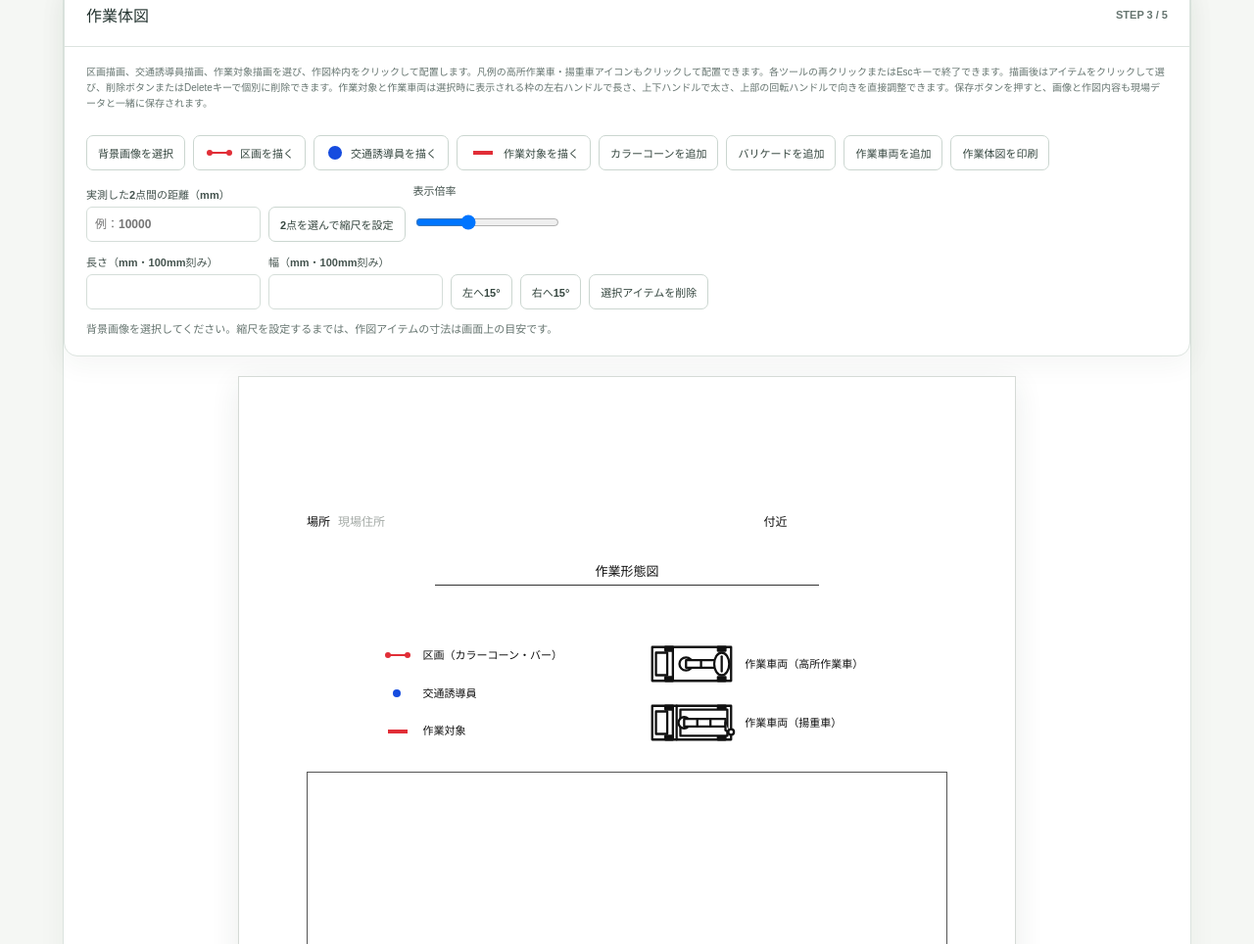
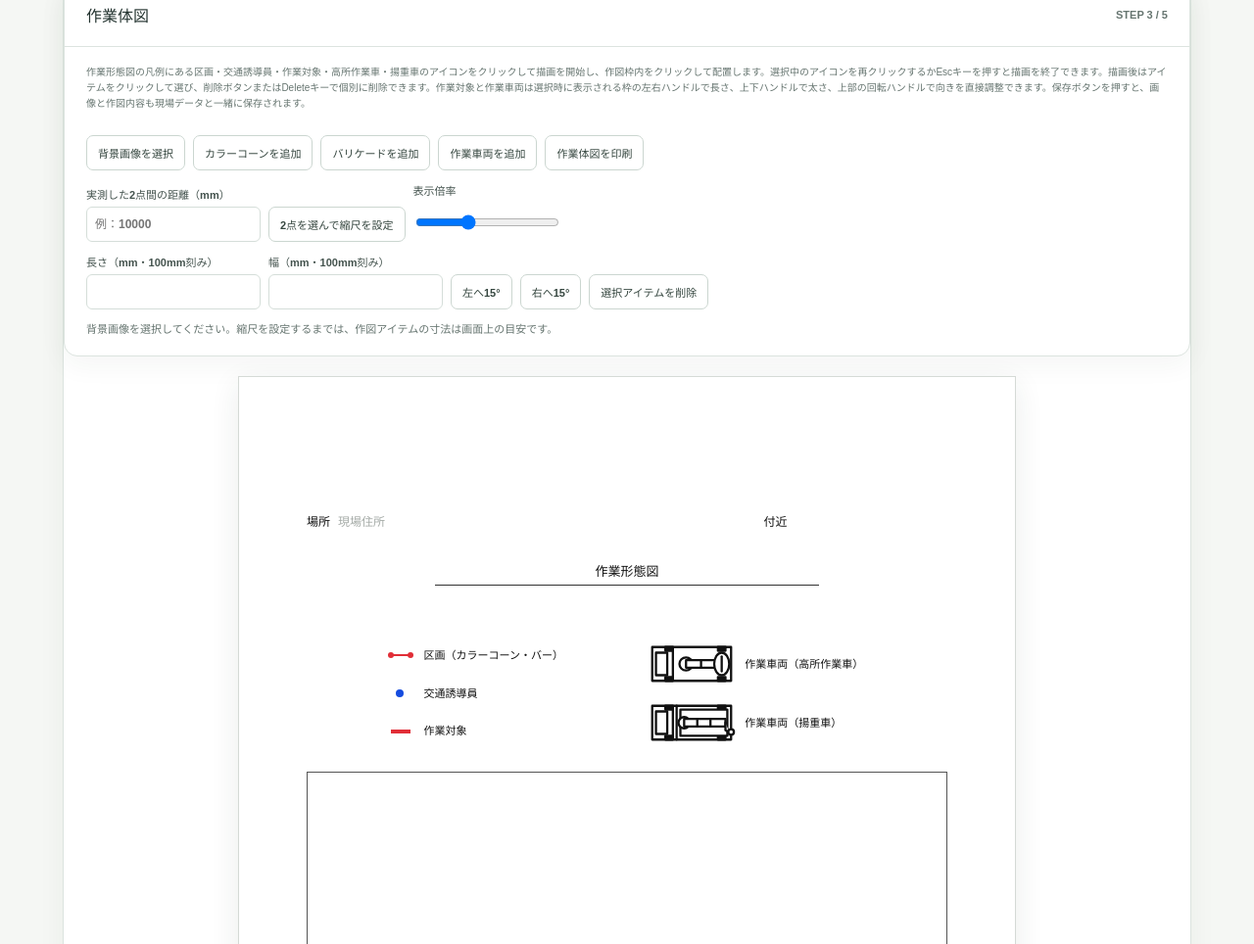
Before and after one commit to ryouariyoshi-coder/Road-use-permit, a plain HTML site: page index.html in a window 1280 px wide. Shown: the part 3148-4112 px from the top of the page at 98% size. Drawn offline with nearby package versions, Linux system fonts and the light colour scheme.

Commit message:
作図アイコンからの描画操作に統一
Co-authored-by: Copilot <223556219+Copilot@users.noreply.github.com>

```diff
--- a/index.html
+++ b/index.html
@@ -859,10 +859,10 @@
       display: block;
     }
 
+    .diagram-legend-tool,
     .diagram-vehicle-tool {
       display: grid;
       width: 100%;
-      grid-template-columns: 92px minmax(0, 1fr);
       align-items: center;
       gap: 8px;
       padding: 2px;
@@ -875,9 +875,24 @@
       cursor: pointer;
     }
 
+    .diagram-legend-tool {
+      grid-template-columns: 30px minmax(0, 1fr);
+    }
+
+    .diagram-vehicle-tool {
+      grid-template-columns: 92px minmax(0, 1fr);
+    }
+
+    .diagram-legend-tool[aria-pressed="true"],
     .diagram-vehicle-tool[aria-pressed="true"] {
       border-color: #176b53;
       background: #e9f4f0;
+    }
+
+    .diagram-legend-tool:focus-visible,
+    .diagram-vehicle-tool:focus-visible {
+      outline: 3px solid rgb(71 148 119 / 35%);
+      outline-offset: 2px;
     }
 
     .diagram-legend-mark {
@@ -962,47 +977,6 @@
       flex-wrap: wrap;
       align-items: end;
       gap: 8px;
-    }
-
-    .diagram-zone-tool,
-    .diagram-staff-tool,
-    .diagram-target-tool {
-      display: inline-flex;
-      align-items: center;
-      gap: 6px;
-    }
-
-    .diagram-zone-tool[aria-pressed="true"] {
-      border-color: #e12e37;
-      background: #fff0f1;
-    }
-
-    .diagram-staff-tool[aria-pressed="true"] {
-      border-color: #164cdf;
-      background: #f0f4ff;
-    }
-
-    .diagram-target-tool[aria-pressed="true"] {
-      border-color: #e12e37;
-      background: #fff0f1;
-    }
-
-    .diagram-zone-tool-icon {
-      display: block;
-      width: 30px;
-      height: 12px;
-    }
-
-    .diagram-staff-tool-icon {
-      display: block;
-      width: 20px;
-      height: 20px;
-    }
-
-    .diagram-target-tool-icon {
-      display: block;
-      width: 30px;
-      height: 12px;
     }
 
     .diagram-field {
@@ -1873,30 +1847,10 @@
           <span class="step">STEP 3 / 5</span>
         </div>
         <div class="work-diagram-controls">
-          <p class="map-service-note">区画描画、交通誘導員描画、作業対象描画を選び、作図枠内をクリックして配置します。凡例の高所作業車・揚重車アイコンもクリックして配置できます。各ツールの再クリックまたはEscキーで終了できます。描画後はアイテムをクリックして選び、削除ボタンまたはDeleteキーで個別に削除できます。作業対象と作業車両は選択時に表示される枠の左右ハンドルで長さ、上下ハンドルで太さ、上部の回転ハンドルで向きを直接調整できます。保存ボタンを押すと、画像と作図内容も現場データと一緒に保存されます。</p>
+          <p class="map-service-note">作業形態図の凡例にある区画・交通誘導員・作業対象・高所作業車・揚重車のアイコンをクリックして描画を開始し、作図枠内をクリックして配置します。選択中のアイコンを再クリックするかEscキーを押すと描画を終了できます。描画後はアイテムをクリックして選び、削除ボタンまたはDeleteキーで個別に削除できます。作業対象と作業車両は選択時に表示される枠の左右ハンドルで長さ、上下ハンドルで太さ、上部の回転ハンドルで向きを直接調整できます。保存ボタンを押すと、画像と作図内容も現場データと一緒に保存されます。</p>
           <div class="diagram-toolbar">
             <input class="diagram-background-input" id="diagram-background-input" data-diagram-background-input type="file" accept="image/jpeg,image/png,image/webp,image/gif">
             <label class="attachment-button" for="diagram-background-input">背景画像を選択</label>
-            <button class="attachment-button diagram-zone-tool" type="button" data-toggle-zone-drawing aria-pressed="false">
-              <svg class="diagram-zone-tool-icon" viewBox="0 0 30 12" aria-hidden="true">
-                <path d="M5 6h20" fill="none" stroke="#e12e37" stroke-width="2"></path>
-                <circle cx="5" cy="6" r="3" fill="#e12e37"></circle>
-                <circle cx="25" cy="6" r="3" fill="#e12e37"></circle>
-              </svg>
-              <span data-zone-tool-label>区画を描く</span>
-            </button>
-            <button class="attachment-button diagram-staff-tool" type="button" data-toggle-staff-drawing aria-pressed="false">
-              <svg class="diagram-staff-tool-icon" viewBox="0 0 20 20" aria-hidden="true">
-                <circle cx="10" cy="10" r="7" fill="#164cdf"></circle>
-              </svg>
-              <span data-staff-tool-label>交通誘導員を描く</span>
-            </button>
-            <button class="attachment-button diagram-target-tool" type="button" data-toggle-target-drawing aria-pressed="false">
-              <svg class="diagram-target-tool-icon" viewBox="0 0 30 12" aria-hidden="true">
-                <rect x="5" y="4" width="20" height="4" fill="#e12e37"></rect>
-              </svg>
-              <span data-target-tool-label>作業対象を描く</span>
-            </button>
             <button class="attachment-button" type="button" data-add-diagram-item="cone">カラーコーンを追加</button>
             <button class="attachment-button" type="button" data-add-diagram-item="barrier">バリケードを追加</button>
             <button class="attachment-button" type="button" data-add-diagram-item="vehicle">作業車両を追加</button>
@@ -1935,10 +1889,25 @@
           <h3 class="diagram-document-title">作業形態図</h3>
         </header>
         <div class="diagram-legend-layout">
-          <ul class="diagram-legend" aria-label="作業形態図の凡例">
-            <li><span class="diagram-legend-mark" data-mark="zone" aria-hidden="true"></span>区画（カラーコーン・バー）</li>
-            <li><span class="diagram-legend-mark" data-mark="staff" aria-hidden="true"></span>交通誘導員</li>
-            <li><span class="diagram-legend-mark" data-mark="target" aria-hidden="true"></span>作業対象</li>
+          <ul class="diagram-legend" aria-label="作業形態図の凡例・描画ツール">
+            <li>
+              <button class="diagram-legend-tool" type="button" data-toggle-zone-drawing aria-pressed="false">
+                <span class="diagram-legend-mark" data-mark="zone" aria-hidden="true"></span>
+                <span data-zone-tool-label>区画（カラーコーン・バー）</span>
+              </button>
+            </li>
+            <li>
+              <button class="diagram-legend-tool" type="button" data-toggle-staff-drawing aria-pressed="false">
+                <span class="diagram-legend-mark" data-mark="staff" aria-hidden="true"></span>
+                <span data-staff-tool-label>交通誘導員</span>
+              </button>
+            </li>
+            <li>
+              <button class="diagram-legend-tool" type="button" data-toggle-target-drawing aria-pressed="false">
+                <span class="diagram-legend-mark" data-mark="target" aria-hidden="true"></span>
+                <span data-target-tool-label>作業対象</span>
+              </button>
+            </li>
           </ul>
           <ul class="diagram-vehicle-legend" aria-label="作業車両のアイコン">
             <li>
@@ -2876,11 +2845,11 @@
 
       function setDiagramDrawingToolActive(type, active) {
         const tools = {
-          zone: { button: diagramControls.zoneToolButton, label: diagramControls.zoneToolLabel, activeLabel: "区画を完成", idleLabel: "区画を描く" },
-          staff: { button: diagramControls.staffToolButton, label: diagramControls.staffToolLabel, activeLabel: "誘導員配置を完成", idleLabel: "交通誘導員を描く" },
-          target: { button: diagramControls.targetToolButton, label: diagramControls.targetToolLabel, activeLabel: "作業対象を完成", idleLabel: "作業対象を描く" },
-          "vehicle-high-lift": { button: diagramControls.highLiftToolButton, label: diagramControls.highLiftToolLabel, activeLabel: "高所作業車の配置を完成", idleLabel: "作業車両（高所作業車）" },
-          "vehicle-crane": { button: diagramControls.craneToolButton, label: diagramControls.craneToolLabel, activeLabel: "揚重車の配置を完成", idleLabel: "作業車両（揚重車）" }
+          zone: { button: diagramControls.zoneToolButton, label: diagramControls.zoneToolLabel, activeLabel: "区画の描画を終了", idleLabel: "区画（カラーコーン・バー）" },
+          staff: { button: diagramControls.staffToolButton, label: diagramControls.staffToolLabel, activeLabel: "交通誘導員の描画を終了", idleLabel: "交通誘導員" },
+          target: { button: diagramControls.targetToolButton, label: diagramControls.targetToolLabel, activeLabel: "作業対象の描画を終了", idleLabel: "作業対象" },
+          "vehicle-high-lift": { button: diagramControls.highLiftToolButton, label: diagramControls.highLiftToolLabel, activeLabel: "高所作業車の描画を終了", idleLabel: "作業車両（高所作業車）" },
+          "vehicle-crane": { button: diagramControls.craneToolButton, label: diagramControls.craneToolLabel, activeLabel: "揚重車の描画を終了", idleLabel: "作業車両（揚重車）" }
         };
         const tool = tools[type];
         tool.button.setAttribute("aria-pressed", String(active));
```
Also changed, not shown: 2 other files.
